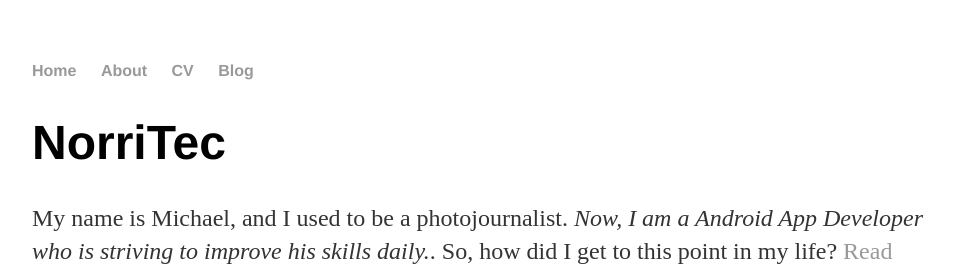
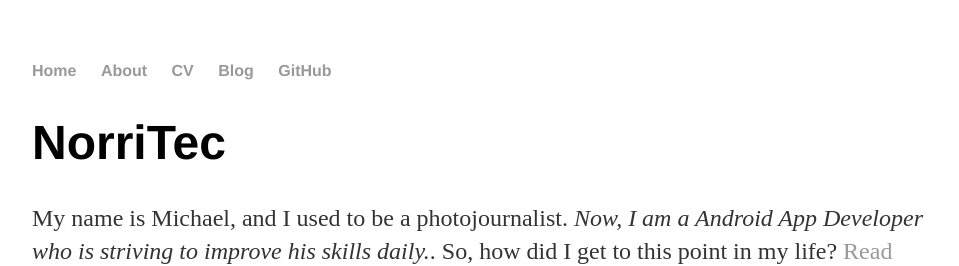
Before and after one commit to norritec/norritec.github.io, a Jekyll site: the page built from index.html, in a window 1280 px wide. Shown: the top 266 px of the page, without its empty margins (160-1119 px from the left). Built offline with Jekyll 4.4.1, drawn with Linux system fonts in a browser that asks for light colours.

Commit message:
Added a link to Github

```diff
--- a/_layouts/default.html
+++ b/_layouts/default.html
@@ -15,6 +15,7 @@
 <li><a href="/about">About</a></li>
 <li><a href="/cv">CV</a></li>
 <li><a href="/blog">Blog</a></li>
+<li><a href="/norritec.github.io">GitHub</a></li>
 </ul>
     </nav>
 <div class="container">
```
